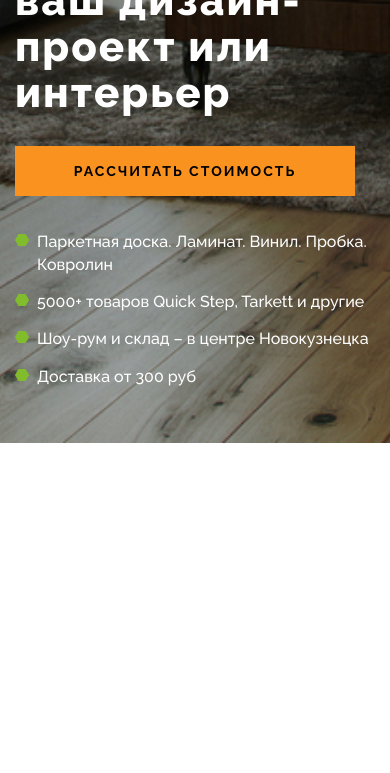
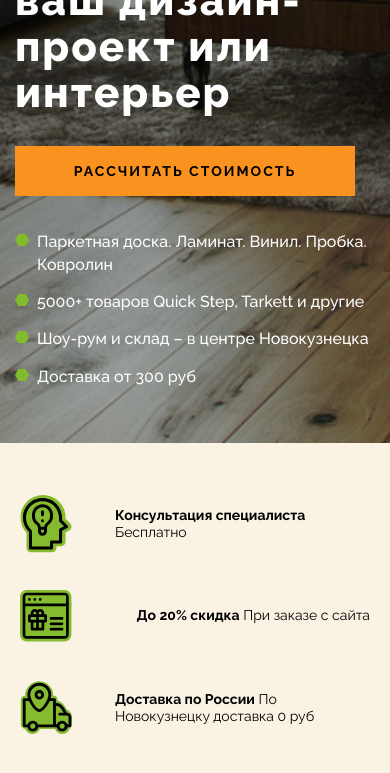
Before and after one commit to yurkaronin/parket-a, a website: page src/html/index.html in a window 390 px wide. Shown: the part 201-974 px from the top of the page. Before the commit the page ends 844 px from the top, so only its background shows below. Drawn offline with nearby package versions, Linux system fonts and the light colour scheme; files that its build step writes are made by us from their sources; files whose address does not match are found by name.

Commit message:
Вёрстка второй секции - преимущества
Разметил небольшой блок преимуществ. выполнил стилизацию + адаптив.

```diff
--- a/src/html/index.html
+++ b/src/html/index.html
@@ -16,6 +16,7 @@
 
 <body>
   <main>
+    <!-- первый экран -->
     <section class="first-screen">
       <div class="wrapper">
         <h2 class="title">Подберем
@@ -31,6 +32,29 @@
         </ul>
       </div>
     </section>
+    <!-- преимущества -->
+    <section class="top-advantages">
+      <div class="wrapper">
+        <h2 class="visually-hidden">Наши преимущества</h2>
+        <ul class="top-advantages__list">
+          <li class="top-advantages__item">
+            <img src="img/icons/1.svg" alt="" class="top-advantages__icon">
+            <p class="top-advantages__text"><b>Консультация специалиста</b>
+              Бесплатно</p>
+          </li>
+          <li class="top-advantages__item">
+            <img src="img/icons/2.svg" alt="" class="top-advantages__icon">
+            <p class="top-advantages__text"><b>До 20% скидка</b>
+              При заказе с сайта</p>
+          </li>
+          <li class="top-advantages__item">
+            <img src="img/icons/3.svg" alt="" class="top-advantages__icon">
+            <p class="top-advantages__text"><b>Доставка по России</b>
+              По Новокузнецку доставка 0 руб</p>
+          </li>
+        </ul>
+      </div>
+    </section>
   </main>
   <script src="./js/main.js"></script>
 </body>
--- /dev/null
+++ b/src/scss/sections/_top-advantages.scss
@@ -0,0 +1,47 @@
+.top-advantages {
+  background-color: #faf3e3;
+  padding: 50px 0;
+}
+
+.top-advantages__list {
+  list-style: none;
+  margin: 0;
+  padding: 0;
+  display: grid;
+  gap: 35px;
+  grid-template-columns: auto auto auto;
+  margin: 0 auto;
+  @media (max-width: 780px) {
+    grid-template-columns: auto;
+  }
+}
+
+.top-advantages__item {
+  max-width: 350px;
+  width: 100%;
+  display: flex;
+  justify-content: space-between;
+  align-items: center;
+  @media (max-width: 780px) {
+    margin: 0 auto;
+  }
+  @media (max-width: 360px) {
+    flex-direction: column;
+  }
+}
+
+.top-advantages__icon {
+  max-width: 52px;
+  margin-right: 20px;
+  display: block;
+  @media (max-width: 360px) {
+    max-width: 42px;
+    margin-right: 0;
+  }
+}
+.top-advantages__text {
+  max-width: 255px;
+  @media (max-width: 360px) {
+    text-align: center;
+  }
+}
```
Also changed, not shown: src/img/icons/1.svg (added), src/img/icons/2.svg (added), src/img/icons/3.svg (added).
